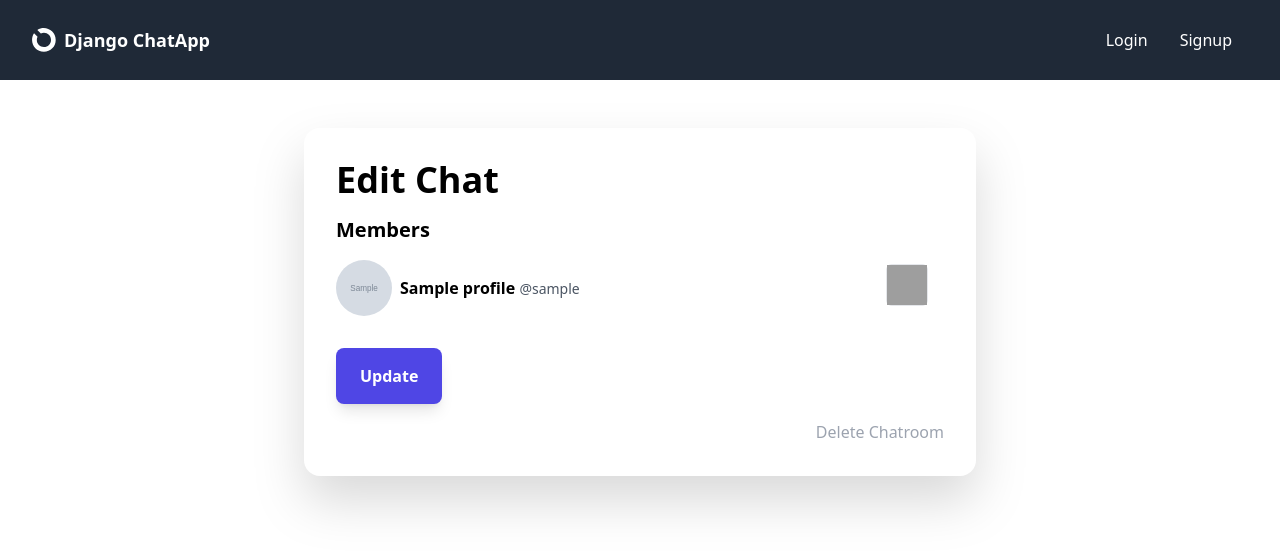
After one commit to Aaqib-A/django-chatapp, a Django app: template django_chatapp/rt_chat/templates/rt_chat/chatroom_edit.html in a window 1280 px wide. The commit adds this page. Shown: the top 551 px of the page. Run offline with Django 3.2, Linux system fonts and the light colour scheme; the template is opened without the code that fills it: most values are stand-ins (such as "Sample title", 1, 10 or a date in 2020); grey boxes marked "Sample" are stand-in pictures; some libraries are stand-ins or nearby versions; grey boxes are pictures that could not be loaded.

Commit message:
Added support for group chats

```diff
--- a/django_chatapp/rt_chat/consumers.py
+++ b/django_chatapp/rt_chat/consumers.py
@@ -77,5 +77,9 @@
 
     def online_count_handler(self, event):
         online_count = event['online_count']
-        html = render_to_string("rt_chat/partials/online_count.html", {'online_count': online_count})
+        context = {
+            'online_count': online_count,
+            'chat_group': self.chatroom,
+        }
+        html = render_to_string("rt_chat/partials/online_count.html", context)
         self.send(text_data=html)
--- a/django_chatapp/rt_chat/models.py
+++ b/django_chatapp/rt_chat/models.py
@@ -5,6 +5,8 @@
 # Create your models here.
 class ChatGroup(models.Model):
     group_name = models.CharField(max_length=128, unique=True, default=shortuuid.uuid)
+    groupchat_name = models.CharField(max_length=128, null=True, blank=True)
+    admin = models.ForeignKey(User, related_name='groupchats', blank=True, null=True, on_delete=models.SET_NULL)
     users_online = models.ManyToManyField(User, related_name='online_in_groups', blank=True)
     members = models.ManyToManyField(User, related_name='chat_groups', blank=True)
     is_private = models.BooleanField(default=False)
--- a/django_chatapp/rt_chat/templates/rt_chat/chat.html
+++ b/django_chatapp/rt_chat/templates/rt_chat/chat.html
@@ -68,7 +68,7 @@
     </div>
     {% if chat_group.members.exists %}
     <a href="{% url 'chatroom-leave' chat_group.group_name %}">
-        {% include 'a_rtchat/partials/modal_chat_leave.html' %}
+        {% include 'rt_chat/partials/modal_chat_leave.html' %}
     </a>
     {% endif %}
 </wrapper>
--- /dev/null
+++ b/django_chatapp/rt_chat/templates/rt_chat/chatroom_edit.html
@@ -0,0 +1,38 @@
+{% extends 'layouts/box.html' %}
+
+{% block content %}
+
+<h1>Edit Chat</h1>
+
+<form method="post">
+    {% csrf_token %}
+    {{ form }}
+
+    <div class="my-4">
+    <h2>Members</h2>
+    {% for member in chat_group.members.all %}
+    <div class="flex justify-between items-center">
+        <div class="flex items-center gap-2 py-2">
+            <img class="w-14 h-14 rounded-full object-cover" src="{{ member.profile.avatar }}" />
+            <div>
+                <span class="font-bold">{{ member.profile.name }}</span>
+                <span class="text-sm font-light text-gray-600">@{{ member.username }}</span>
+            </div>
+        </div>
+
+        {% if member != chat_group.admin %}
+        <div class="inline-block pr-4">
+            <input type="checkbox" name="remove_members" value="{{ member.id }}" class="relative p-5 cursor-pointer appearance-none rounded-md border after:absolute after:left-0 after:top-0 after:h-full after:w-full after:bg-[url('https://img.icons8.com/ffffff/32/multiply.png')] after:bg-center checked:bg-red-500 hover:ring hover:ring-gray-300 focus:outline-none" />
+        </div>
+        {% endif %}
+    </div>
+    {% endfor %}
+    </div>
+
+    <button class="mt-2" type="submit">Update</button>
+</form>
+
+<a href="{% url 'chatroom-delete' chat_group.group_name %}" class="flex justify-end mt-4 text-gray-400 hover:text-red-500" >Delete Chatroom</a>
+
+
+{% endblock %}
--- /dev/null
+++ b/django_chatapp/rt_chat/templates/rt_chat/partials/modal_chat_leave.html
@@ -0,0 +1 @@
+<a href="{% url 'chatroom-leave' chat_group.group_name %}" class="flex justify-end mt-4 text-gray-400 hover:text-red-500">Leave Chatroom</a>
--- a/django_chatapp/rt_chat/urls.py
+++ b/django_chatapp/rt_chat/urls.py
@@ -5,4 +5,9 @@
     path('', chat_view, name="home"),
     path('chat/<username>', get_or_create_chatroom, name="start-chat"),
     path('chat/room/<chatroom_name>', chat_view, name="chatroom"),
+    path('chat/new_groupchat/', create_groupchat, name="new-groupchat"),
+    path('chat/edit/<chatroom_name>', chatroom_edit_view, name="edit-chatroom"),
+    path('chat/delete/<chatroom_name>', chatroom_delete_view, name="chatroom-delete"),
+    path('chat/leave/<chatroom_name>', chatroom_leave_view, name="chatroom-leave"),
+
 ]
--- a/django_chatapp/templates/includes/header.html
+++ b/django_chatapp/templates/includes/header.html
@@ -9,7 +9,40 @@
     <nav class="block relative">
         <ul class="navitems flex items-center justify-center h-full">
             {% if request.user.is_authenticated %}
-            <li><a href="{% url 'home' %}">Home</a></li>
+            <li x-data="{ dropdownOpen: false }" class="relative">
+                <a @click="dropdownOpen = !dropdownOpen" @click.away="dropdownOpen = false" class="cursor-pointer select-none">
+                    Chat
+                    <img x-bind:class="dropdownOpen && 'rotate-180 duration-300'" class="w-4" src="https://img.icons8.com/small/32/ffffff/expand-arrow.png" alt="Dropdown" />
+                </a>
+                <div x-show="dropdownOpen" x-cloak class="absolute right-0 bg-white text-black shadow rounded-lg w-40 p-2 z-20"
+                x-transition:enter="duration-300 ease-out"
+                x-transition:enter-start="opacity-0 -translate-y-5 scale-90"
+                x-transition:enter-end="opacity-100 translate-y-0 scale-100"
+                >
+                    <ul class="hoverlist [&>li>a]:justify-end">
+                        <li><a href="{% url 'home' %}">Public Chat</a></li>
+                        {% for chatroom in user.chat_groups.all %}
+                            {% if chatroom.groupchat_name %}
+                            <li>
+                                <a class="leading-5 text-right" href="{% url 'chatroom' chatroom.group_name %}">
+                                    {{ chatroom.groupchat_name|slice:":30" }}
+                                </a>
+                            </li>
+                            {% endif %}
+                        {% endfor %}
+                        {% for chatroom in user.chat_groups.all %}
+                            {% if chatroom.is_private %}
+                                {% for member in chatroom.members.all %}
+                                    {% if member != user %}
+                                    <li><a href="{% url 'chatroom' chatroom.group_name %}">{{ member.profile.name }}</a></li>
+                                    {% endif %}
+                                {% endfor %}
+                            {% endif %}
+                        {% endfor %}
+                    </ul>
+                </div>
+            </li>
+
             <li x-data="{ dropdownOpen: false }" class="relative">
                 <a @click="dropdownOpen = !dropdownOpen" @click.away="dropdownOpen = false" class="cursor-pointer select-none">
                     <img class="h-8 w-8 rounded-full object-cover" src="{{ request.user.profile.avatar }}" alt="Avatar" />
@@ -24,6 +57,7 @@
                     <ul class="hoverlist [&>li>a]:justify-end">
                         <li><a href="{% url 'profile' %}">My Profile</a></li>
                         <li><a href="{% url 'profile-edit' %}">Edit Profile</a></li>
+                        <li><a href="{% url 'new-groupchat' %}">Create Chat</a></li>
                         <li><a href="{% url 'profile-settings' %}">Settings</a></li>
                         <li><a href="{% url 'account_logout' %}">Log Out</a></li>
                     </ul>
```
Also changed, not shown: django_chatapp/rt_chat/forms.py (+24 -0 lines), django_chatapp/rt_chat/templates/rt_chat/chatroom_delete.html (added, +14 -0 lines), django_chatapp/rt_chat/templates/rt_chat/create_groupchat.html (added, +12 -0 lines), django_chatapp/rt_chat/templates/rt_chat/partials/online_count.html (+18 -0 lines), django_chatapp/rt_chat/views.py (+83 -3 lines), django_chatapp/rt_chat/migrations/0004_chatgroup_admin_chatgroup_groupchat_name_and_more.py (added), django_chatapp/rt_chat/migrations/0005_alter_chatgroup_group_name.py (added), readme.md.
